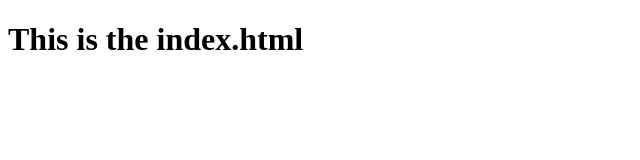
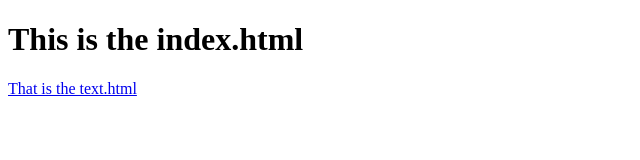
Before and after one commit to hsz2217/hsz2217.github.io, a plain HTML site: page index.html in a window 1280 px wide. Shown: the whole page, without its empty margins (0-640 px from the left). Drawn offline with Linux system fonts and the light colour scheme.

Commit message:
Update index.html

```diff
--- a/index.html
+++ b/index.html
@@ -6,5 +6,6 @@
     </head>
     <body>
         <h1>This is the index.html</h1>
+        <a href="./post/test.html">That is the text.html</a>
     </body>
 </html>
```
